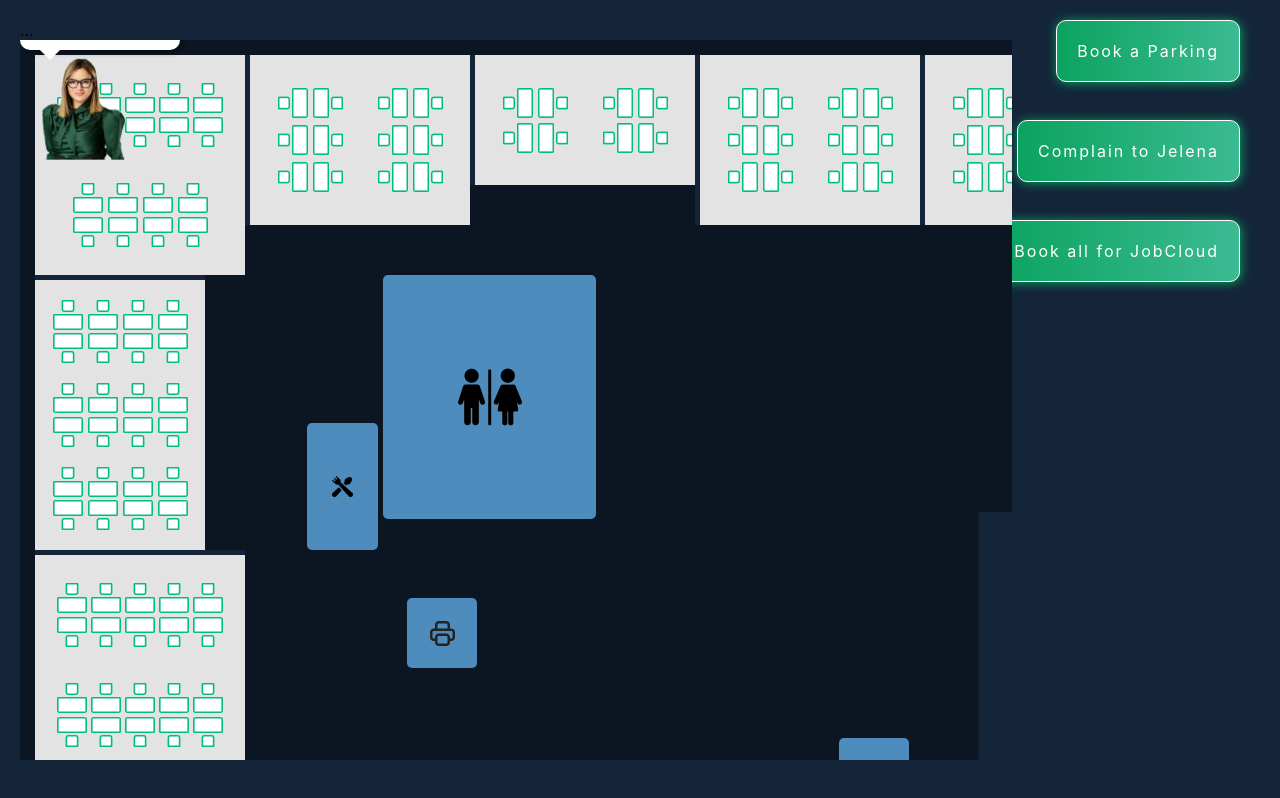
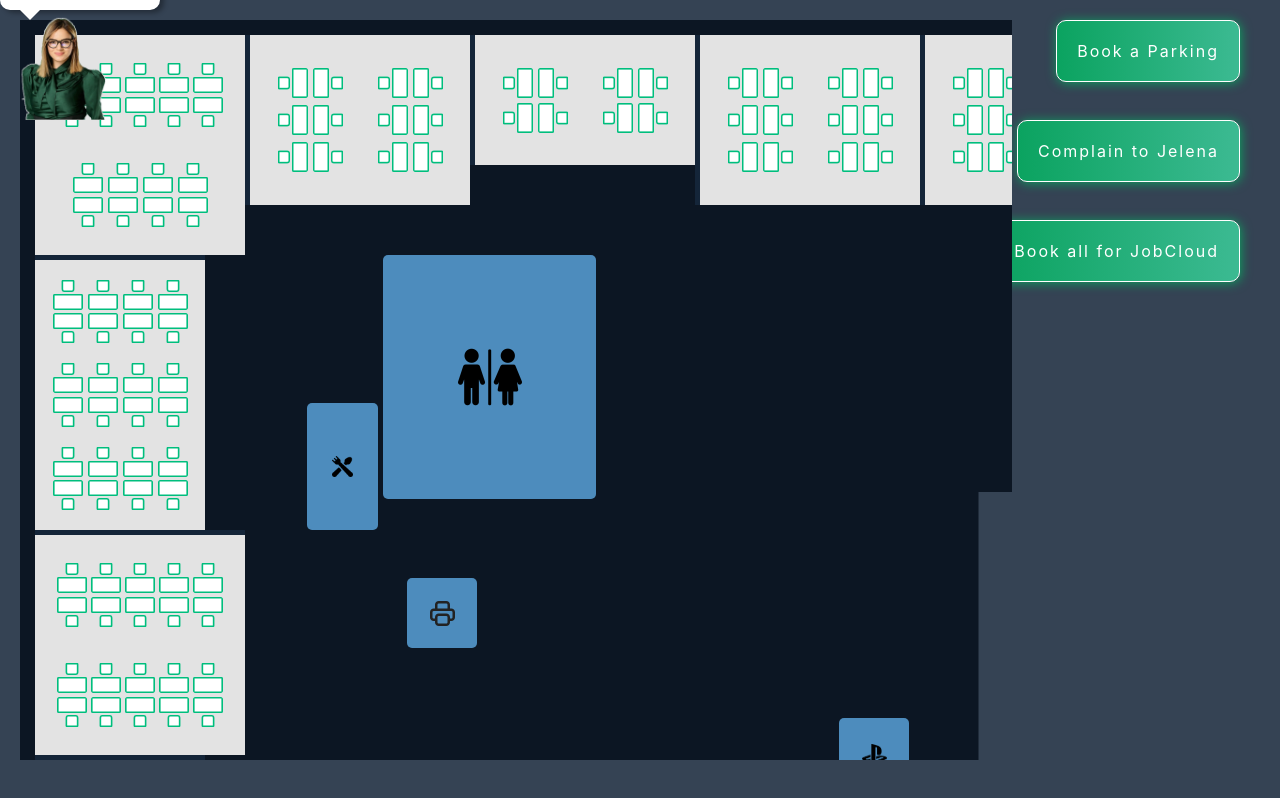
Before and after one commit to DuskoPeric/txhackaton-SiTXplatz, a React (Create React App) app in the folder sitxplatz/: page /book in a window 1280 px wide. Built offline with nearby package versions, Linux system fonts and the light colour scheme; no server answers.

Commit message:
somebody keeps erasing my changes

```diff
--- a/sitxplatz/src/Views/BookPage/BookPage.js
+++ b/sitxplatz/src/Views/BookPage/BookPage.js
@@ -136,13 +136,7 @@ const BookPage = () => {
 
 
 
-                <div style={{left: coords.x, top: coords.y}} className="direktorka">
 
-                    <div className="poruka">
-                        {direktorkaMessage}
-
-                    </div>
-                </div>
                 <div className="row">
             <div className="office vertical big5">
               <div className="chair-row long5">
--- a/sitxplatz/src/Views/BookPage/BookPage.scss
+++ b/sitxplatz/src/Views/BookPage/BookPage.scss
@@ -1,5 +1,5 @@
 body{
-  background: #142539;
+  background: #142539db;
   padding: 20px;
 }
 .main-container{
@@ -64,6 +64,7 @@ body{
   clip-path: polygon(0% 100%, 0% 0%, 73% 0%, 73% 10%, 73% 32%, 63% 32%,45% 32%, 45% 69%, 73% 69%, 97% 69%, 97% 100%, 92% 100%);
   background-color: #0c1623;
 
+}
 .direktorka {
   z-index: 9999;
   position: absolute;
@@ -104,8 +105,6 @@ border-width: 10px 10px 0 10px;
 border-color: white transparent transparent transparent;
   }
   }
-  }
-
 }
 .jobCloudOverlay {
   display: flex;
```
Lines whose indentation alone changed are shown as unchanged.
